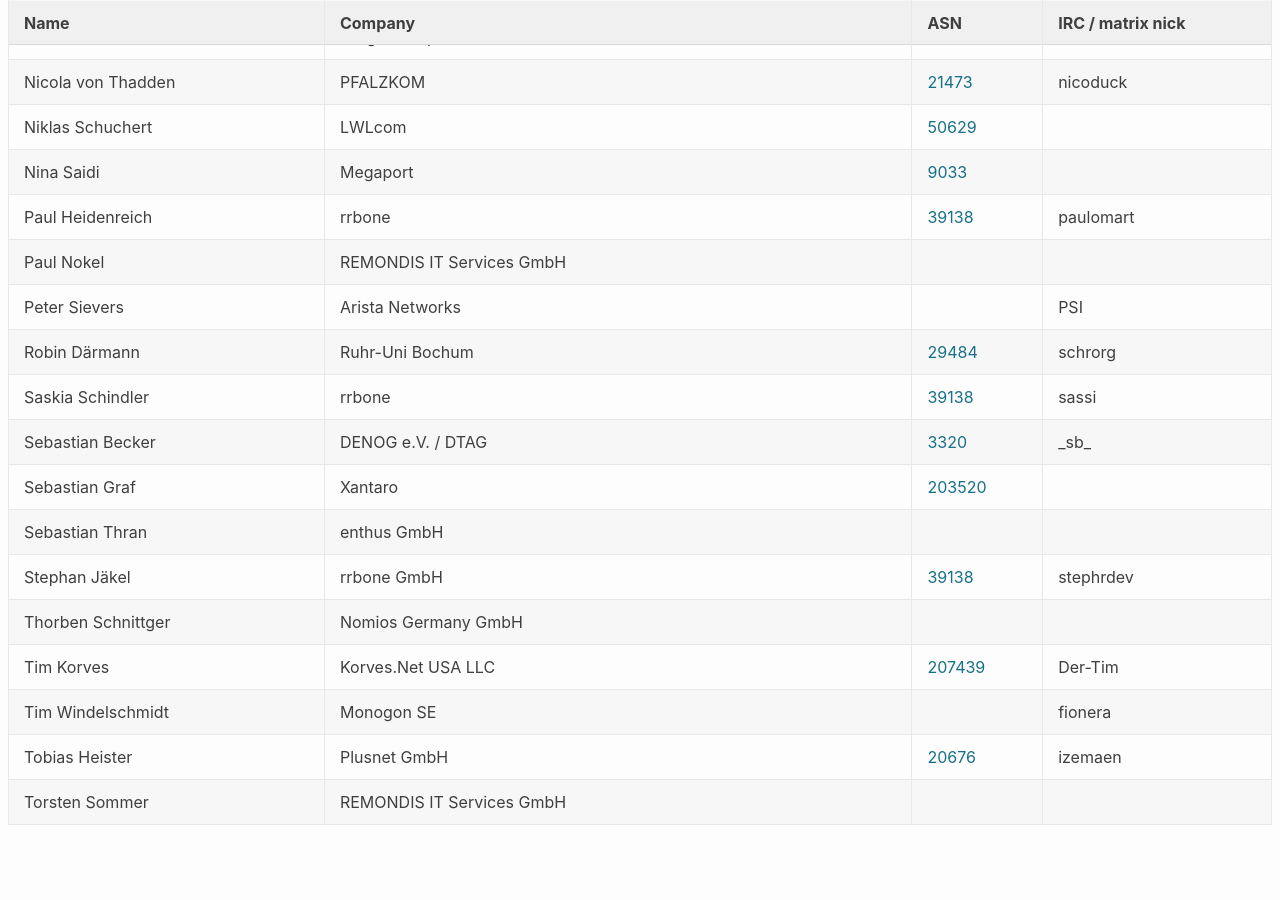
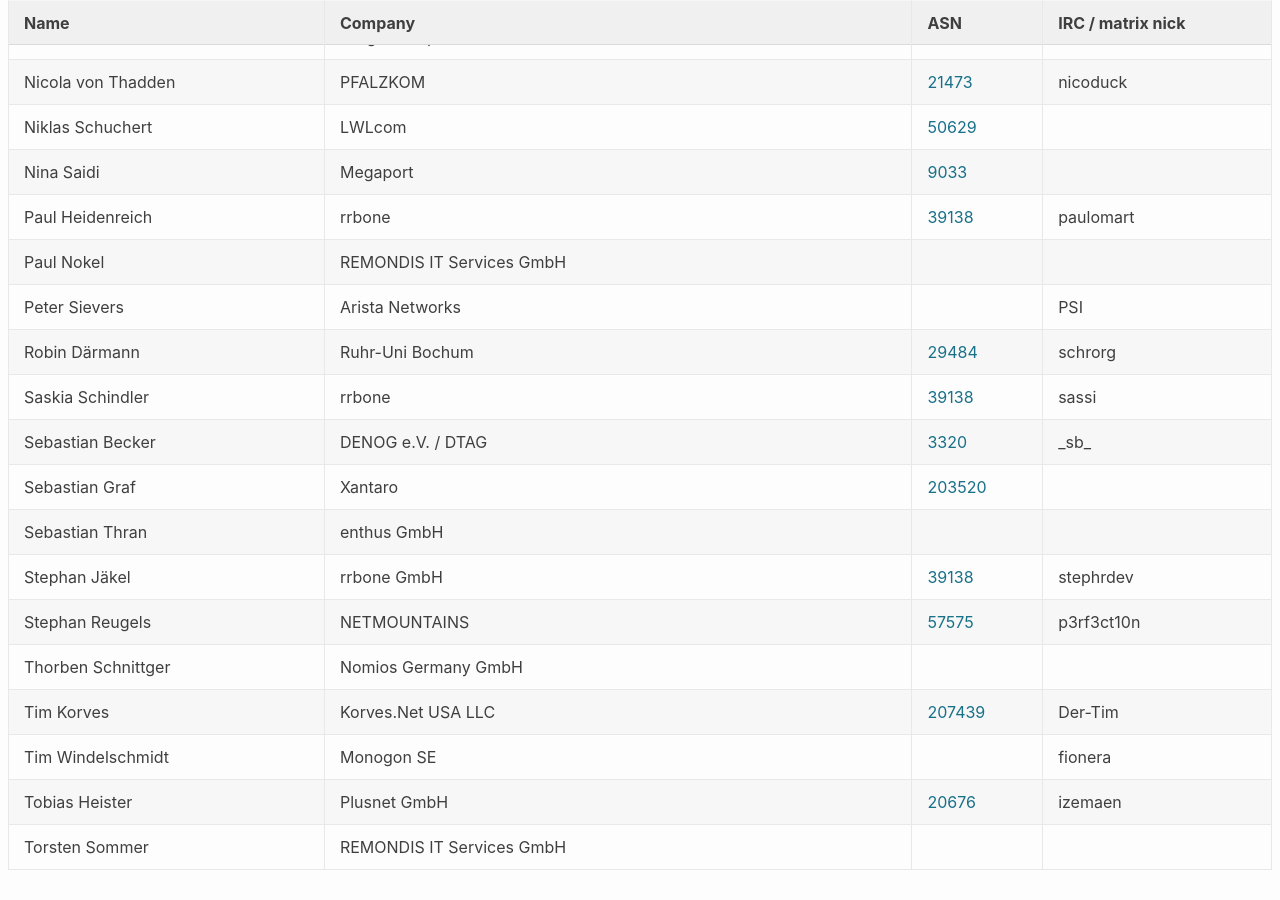
Before and after one commit to denog/pretix-attendeelist, a Jekyll site: the page built from denogmeetup25-02/index.markdown, in a window 1280 px wide and 900 px high, scrolled down 1479 px. Built offline with Jekyll 4.4.1, drawn with Linux system fonts in a browser that asks for light colours; before the commit the page ends 2334 px from its top, so only the background shows below that.

Commit message:
Latest data: Mon Mar 10 09:47:46 UTC 2025

```diff
--- a/_data/attendees_denogmeetup25-02.json
+++ b/_data/attendees_denogmeetup25-02.json
@@ -104,7 +104,7 @@
   {
     "name": "Julian Huhn",
     "company": null,
-    "irc": null,
+    "irc": "jhuhn",
     "asn": "215236"
   },
   {
@@ -270,6 +270,12 @@
     "asn": "39138"
   },
   {
+    "name": "Stephan Reugels",
+    "company": "NETMOUNTAINS",
+    "irc": "p3rf3ct10n",
+    "asn": "57575"
+  },
+  {
     "name": "Thorben Schnittger",
     "company": "Nomios Germany GmbH",
     "irc": null,
```
